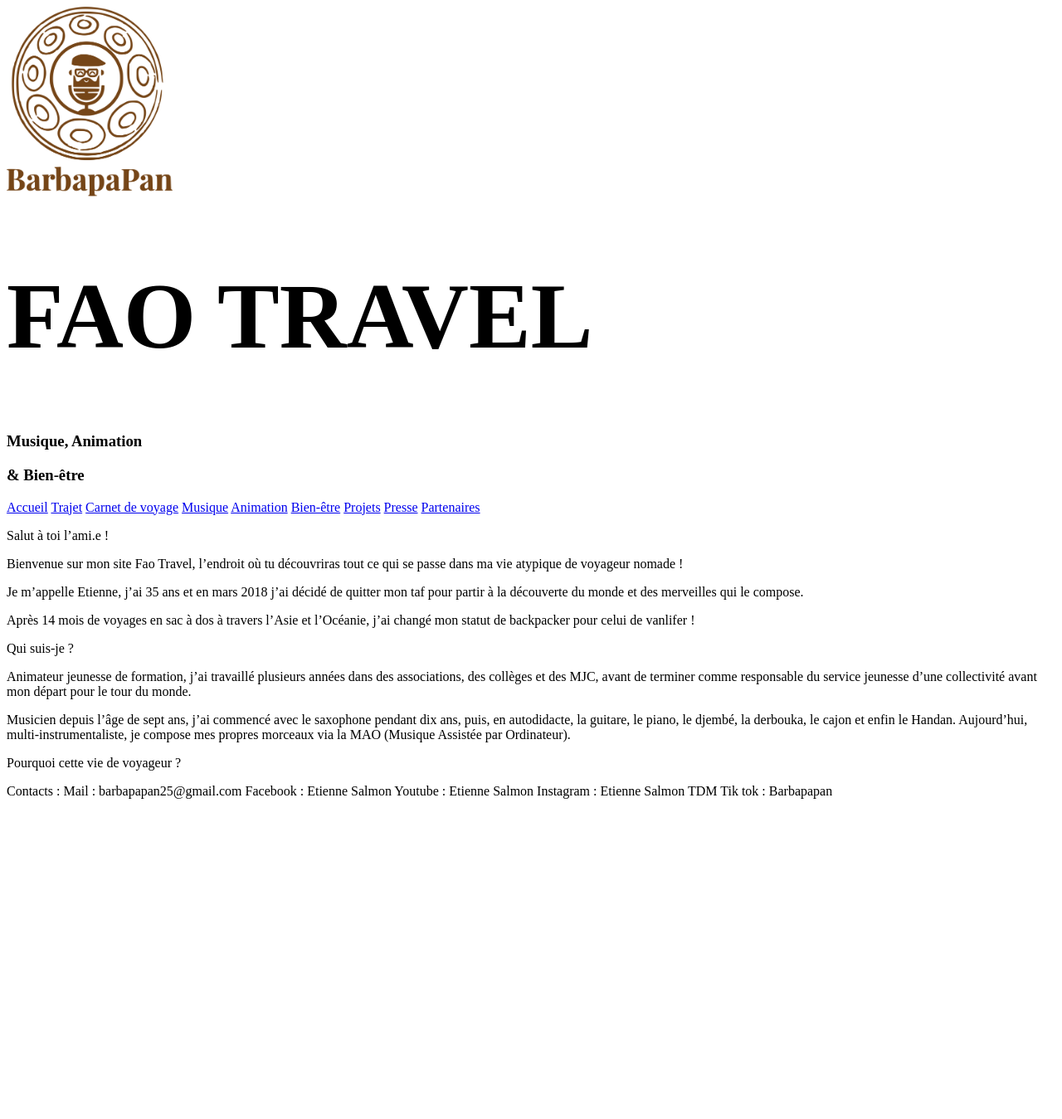
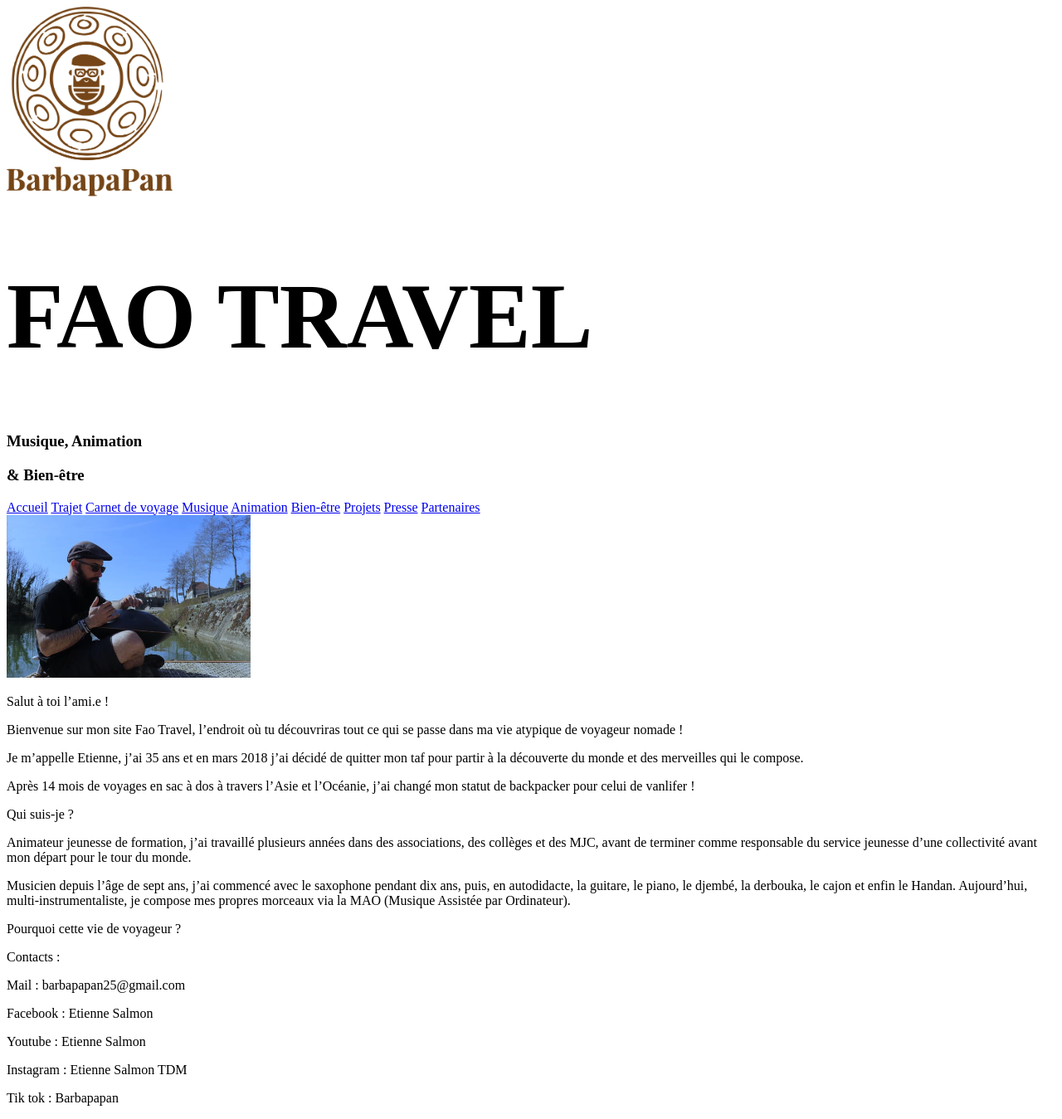
Before and after one commit to Gilles57/FAO, a Symfony app: template templates/home/index.html.twig in a window 1280 px wide. Shown: the whole page at 83% size. Before the commit the page ends 963 px from the top, so only its background shows below. Run offline with Twig, Linux system fonts and the light colour scheme; the template is opened without the code that fills it, so the values that code supplies are empty; some libraries are stand-ins or nearby versions.

Commit message:
Passage à Symfony 6.1.1

```diff
--- a/templates/home/footer.html.twig
+++ b/templates/home/footer.html.twig
@@ -1,9 +1,9 @@
 <div class="div container bg-primary    ">
     <div class="p text-secondary">Contacts :
-        Mail : barbapapan25@gmail.com
-        Facebook : Etienne Salmon
-        Youtube : Etienne Salmon
-        Instagram : Etienne Salmon TDM
-        Tik tok : Barbapapan
+        <p>Mail : barbapapan25@gmail.com</p>
+        <p>Facebook : Etienne Salmon</p>
+        <p>Youtube : Etienne Salmon</p>
+        <p>Instagram : Etienne Salmon TDM</p>
+        <p>Tik tok : Barbapapan</p>
     </div>
 </div>
--- a/templates/home/index.html.twig
+++ b/templates/home/index.html.twig
@@ -3,32 +3,45 @@
 {% block title %}Hello FAO TRAVEL !{% endblock %}
 {% block body %}
     {% include 'home/menu.html.twig' %}
-    <div class="div container">
+    <div class="container">
+        <div class="row">
+            <div class="col-md-4 pt-2">
+                <img src="{{ asset('images/image_accueil.png') }}" alt="Etienne jouant du hanpan">
+            </div>
+            <div class="col-md-8 pt-1 text-center">
                 <p>Salut à toi l’ami.e !</p>
 
-        <p>Bienvenue sur mon site Fao Travel, l’endroit où tu découvriras tout ce qui se passe dans ma vie atypique de
+                <p>Bienvenue sur mon site Fao Travel, l’endroit où tu découvriras tout ce qui se passe dans ma vie
+                    atypique
+                    de
                     voyageur nomade !</p>
 
-        <p>Je m’appelle Etienne, j’ai 35 ans et en mars 2018 j’ai décidé de quitter mon taf pour partir à la découverte du
+                <p>Je m’appelle Etienne, j’ai 35 ans et en mars 2018 j’ai décidé de quitter mon taf pour partir à la
+                    découverte du
                     monde et des merveilles qui le compose.</p>
 
-        <p>Après 14 mois de voyages en sac à dos à travers l’Asie et l’Océanie, j’ai changé mon statut de backpacker pour
+                <p>Après 14 mois de voyages en sac à dos à travers l’Asie et l’Océanie, j’ai changé mon statut de
+                    backpacker
+                    pour
                     celui de vanlifer !</p>
-
+            </div>
             <p>Qui suis-je ?</p>
 
-        <p>Animateur jeunesse de formation, j’ai travaillé plusieurs années dans des associations, des collèges et des MJC,
-        avant de terminer comme responsable du service jeunesse d’une collectivité avant mon départ pour le tour du
+            <p>Animateur jeunesse de formation, j’ai travaillé plusieurs années dans des associations, des collèges et
+                des MJC,
+                avant de terminer comme responsable du service jeunesse d’une collectivité avant mon départ pour le tour
+                du
                 monde.</p>
 
-        <p>Musicien depuis l’âge de sept ans, j’ai commencé avec le saxophone pendant dix ans, puis, en autodidacte, la
-        guitare, le piano, le djembé, la derbouka, le cajon et enfin le Handan. Aujourd’hui, multi-instrumentaliste, je
+            <p>Musicien depuis l’âge de sept ans, j’ai commencé avec le saxophone pendant dix ans, puis, en autodidacte,
+                la
+                guitare, le piano, le djembé, la derbouka, le cajon et enfin le Handan. Aujourd’hui,
+                multi-instrumentaliste, je
                 compose mes propres morceaux via la MAO (Musique Assistée par Ordinateur).</p>
 
             <p>Pourquoi cette vie de voyageur ?</p>
-
         </div>
-
+    </div>
     {% include 'home/footer.html.twig' %}
 
 {% endblock %}
```
Also changed, not shown: public/images/image_accueil.png (added), 1 other file. Lines whose indentation alone changed are shown as unchanged.
